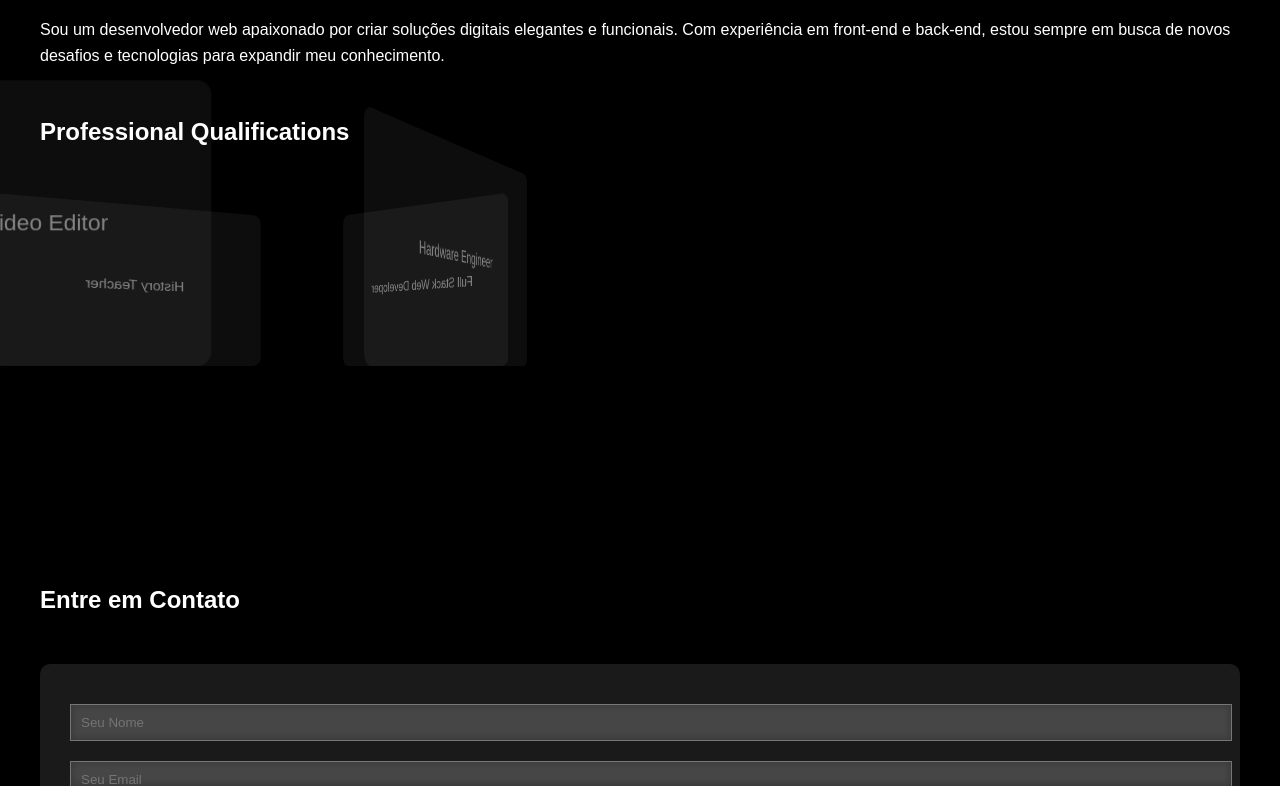
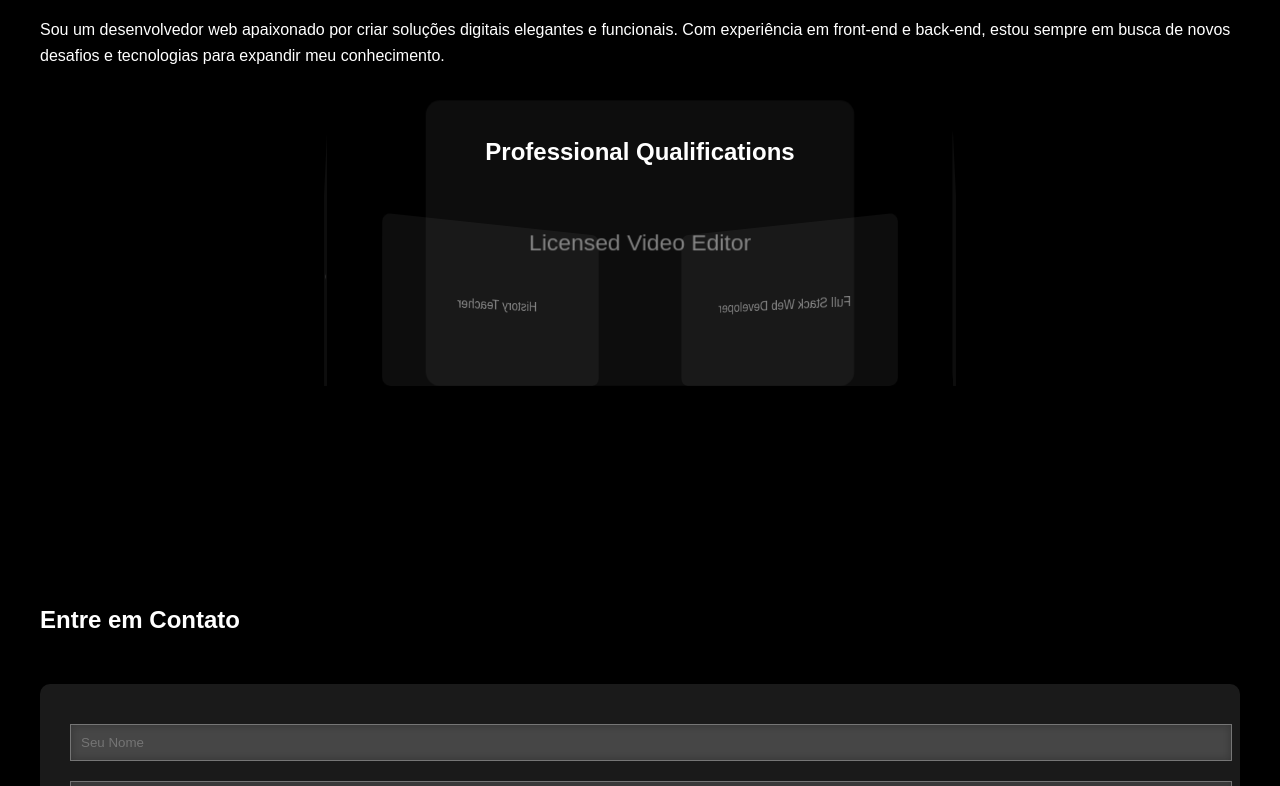
Before and after one commit to Francollas/bio, a website: page index.html in a window 1280 px wide. Shown: the part 523-1309 px from the top of the page. Drawn offline with Linux system fonts and the light colour scheme.

Commit message:
Actualizando o carrossel

```diff
--- a/index.html
+++ b/index.html
@@ -89,13 +89,23 @@
         }
         .projects {
     margin-top: 50px;
+    display: flex;
+    justify-content: center;
+    align-items: center;
+    flex-direction: column;
+    text-align: center; /* Centraliza o título e o conteúdo */
 }
+
 .project-carousel {
     perspective: 1000px;
     transform-style: preserve-3d;
     height: 400px;
+    width: 100%; /* Garante que o carrossel ocupe toda a largura */
     position: relative;
+    display: flex; /* Mantém o display flex para o carrossel funcionar */
+    justify-content: center; /* Centraliza o carrossel no contêiner */
 }
+
 .project-card {
     position: absolute;
     width: 300px;
@@ -109,9 +119,11 @@
     opacity: 0;
     cursor: pointer;
 }
+
 .project-card:hover {
     transform: scale(1.1);
 }
+
         .about-text {
             line-height: 1.6;
         }
```
Lines whose indentation alone changed are shown as unchanged.
